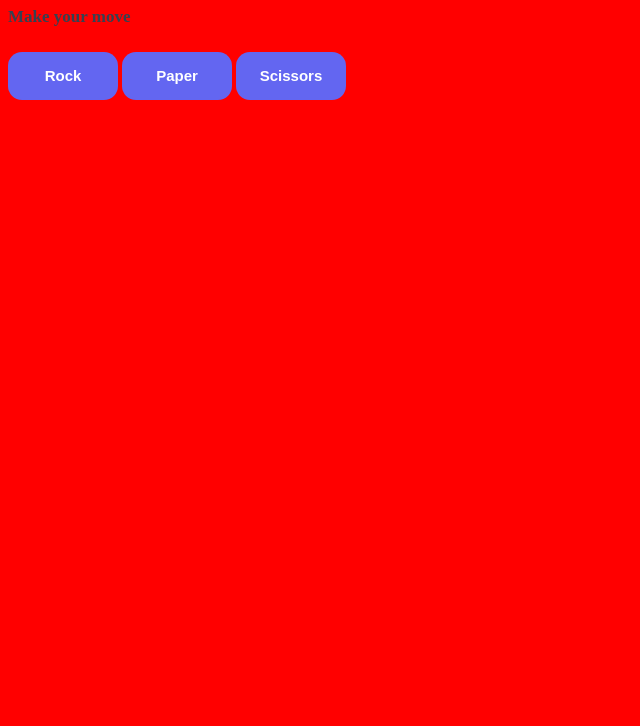
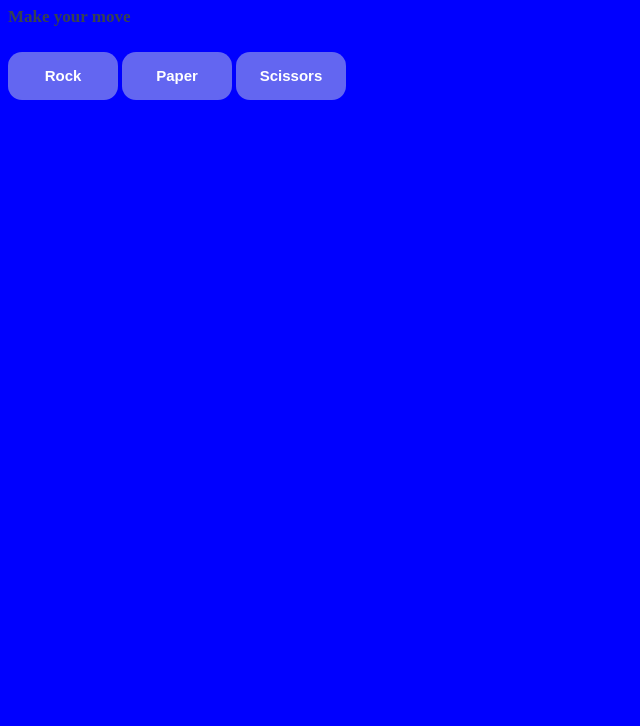
Before and after one commit to shiralarora376-glitch/rock-paper-scissors, a plain HTML site: page games/rps/index.html in a window 1280 px wide. Shown: the part 74-800 px from the top of the page, without its empty margins (0-640 px from the left). Drawn offline with Linux system fonts and the light colour scheme.

Commit message:
Update index.html

```diff
--- a/games/rps/index.html
+++ b/games/rps/index.html
@@ -7,7 +7,7 @@
 <body>
 <style>
   body {
-    background: red !important;
+    background:blue;
   }
 </style>
 
```
